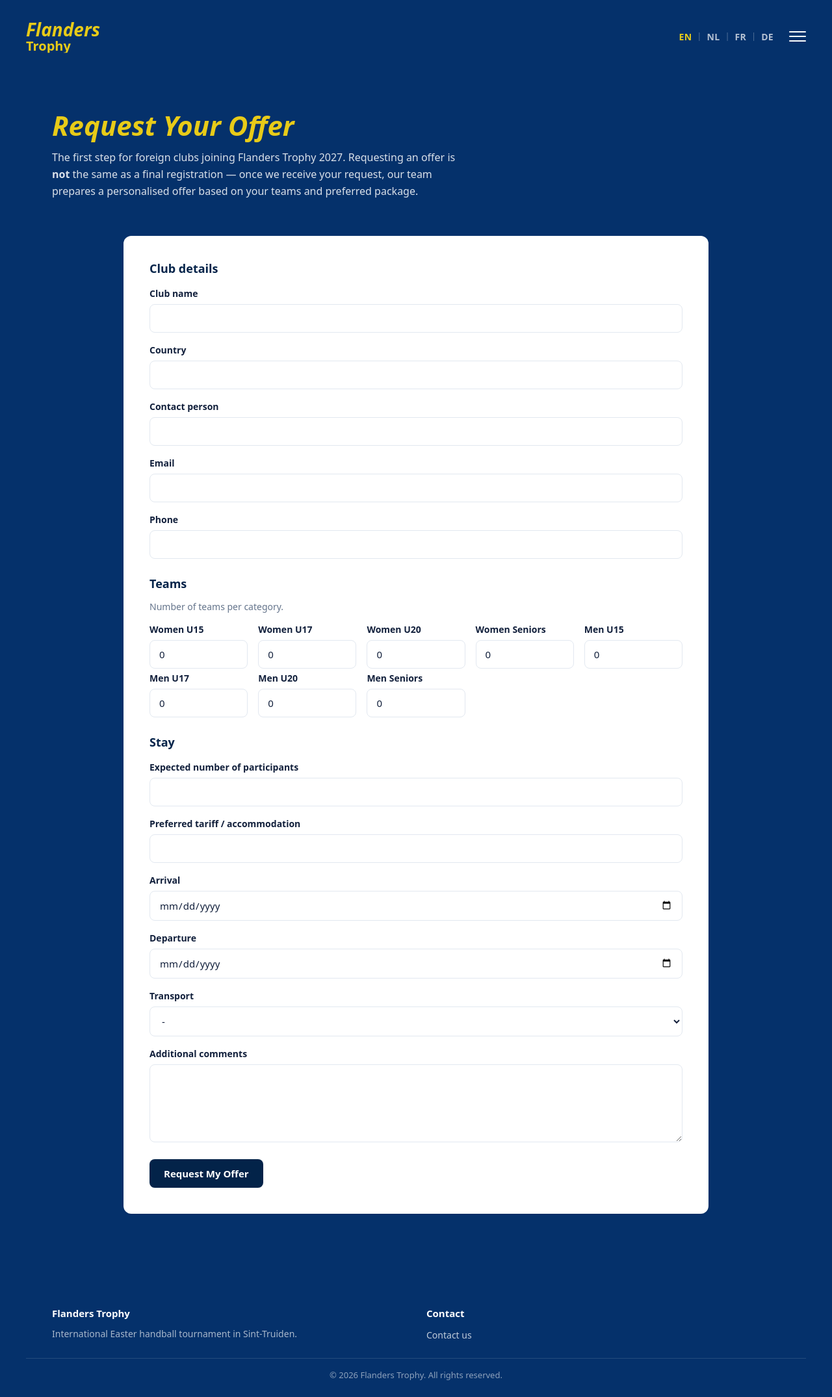
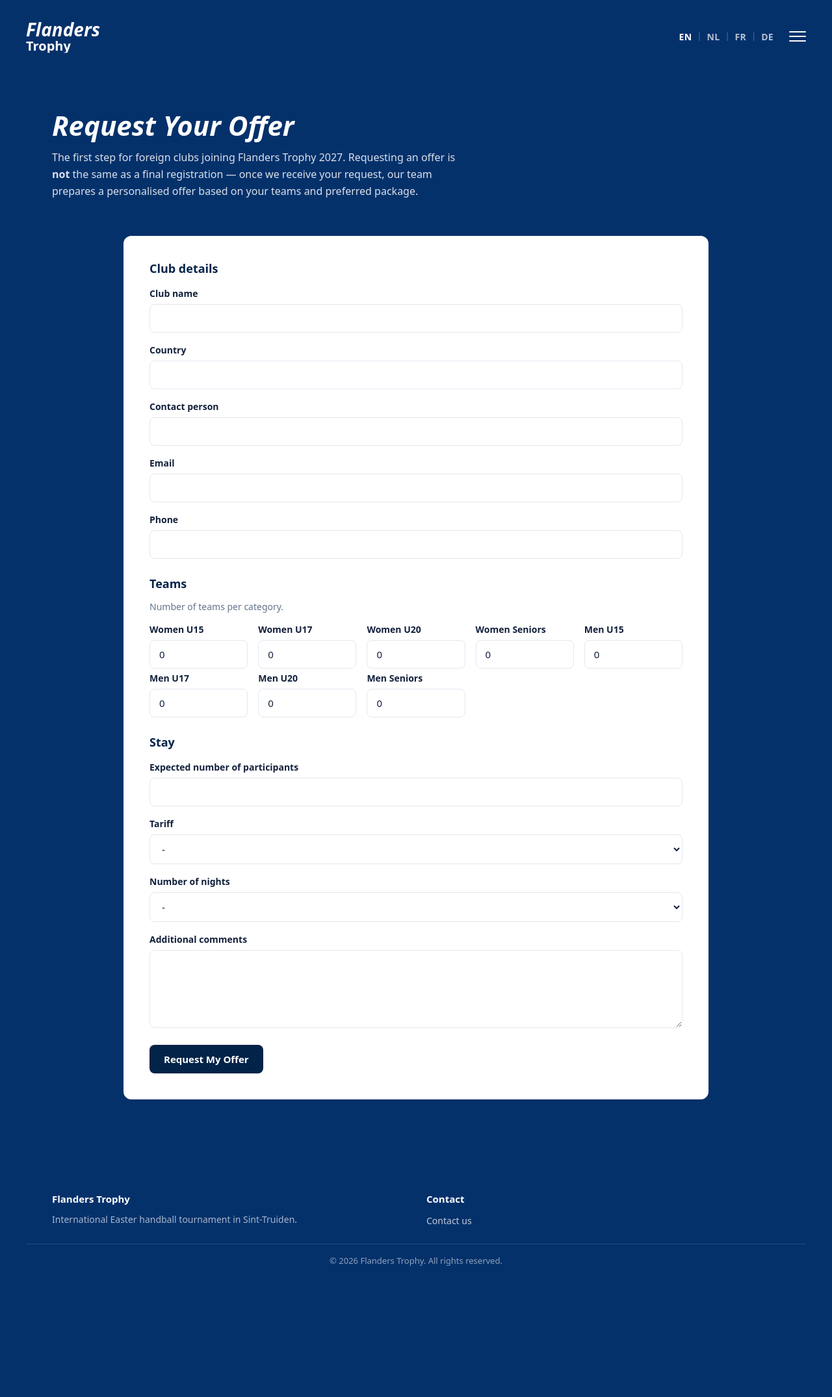
Before and after one commit to Robbokop008/flanders-trophy, a Flask app: page /request-offer in a window 1280 px wide. Shown: the whole page at 65% size. After the commit the page ends 1948 px from the top, so only its background shows below. Run offline with Flask 3, Linux system fonts and the light colour scheme.

Commit message:
Aanpassing offerteaanvraag, automatische vertaling na bewerking, kleurschema aangepast

```diff
--- a/routes/offers.py
+++ b/routes/offers.py
@@ -12,25 +12,14 @@ bevestiging tonen op het scherm - er gaat bewust geen automatische
 bevestigingsmail naar de club zelf (zie module-docstring van send_offer_request_mail).
 """
 
-from datetime import datetime
-
 from flask import Blueprint, render_template, request, current_app
 from flask_babel import gettext as _
 
 from extensions import db, limiter
-from models import OfferRequest, TRANSPORT_CHOICES
+from models import OfferRequest, TARIFF_CHOICES, NIGHTS_CHOICES
 from utils.mail import send_offer_request_mail
 
 offers_bp = Blueprint("offers", __name__)
-
-
-def _parse_date(value):
-    if not value:
-        return None
-    try:
-        return datetime.strptime(value, "%Y-%m-%d").date()
-    except ValueError:
-        return None
 
 
 def _parse_int(value):
@@ -39,6 +28,14 @@ def _parse_int(value):
     except (TypeError, ValueError):
         return 0
     return getal if getal > 0 else 0
+
+
+def _parse_nights(value):
+    try:
+        getal = int(value)
+    except (TypeError, ValueError):
+        return None
+    return getal if getal in dict(NIGHTS_CHOICES) else None
 
 
 def _form_values():
@@ -53,10 +50,8 @@ def _form_values():
         "email": (request.form.get("email") or "").strip(),
         "phone": (request.form.get("phone") or "").strip(),
         "expected_participants_raw": (request.form.get("expected_participants") or "").strip(),
-        "preferred_package": (request.form.get("preferred_package") or "").strip(),
-        "arrival_raw": (request.form.get("arrival") or "").strip(),
-        "departure_raw": (request.form.get("departure") or "").strip(),
-        "transport": request.form.get("transport") or "",
+        "preferred_package": request.form.get("preferred_package") or "",
+        "nights_raw": (request.form.get("nights") or "").strip(),
         "comments": (request.form.get("comments") or "").strip(),
     }
     for veld, _label in OfferRequest.TEAM_FIELDS:
@@ -68,7 +63,9 @@ def _form_values():
 @limiter.limit("5 per minute", methods=["POST"])
 def request_offer():
     if request.method != "POST":
-        return render_template("request_offer.html", transport_choices=TRANSPORT_CHOICES, form=_form_values())
+        return render_template(
+            "request_offer.html", tariff_choices=TARIFF_CHOICES, nights_choices=NIGHTS_CHOICES, form=_form_values()
+        )
 
     form = _form_values()
 
@@ -81,15 +78,16 @@ def request_offer():
         error = _("Please fill in at least one team in at least one category.")
 
     if error:
-        return render_template("request_offer.html", transport_choices=TRANSPORT_CHOICES, form=form, error=error)
+        return render_template(
+            "request_offer.html", tariff_choices=TARIFF_CHOICES, nights_choices=NIGHTS_CHOICES, form=form, error=error
+        )
 
     offer_request = OfferRequest(
         club_name=form["club_name"], country=form["country"],
         contact_person=form["contact_person"], email=form["email"], phone=form["phone"] or None,
         expected_participants=_parse_int(form["expected_participants_raw"]) or None,
-        preferred_package=form["preferred_package"] or None,
-        arrival_date=_parse_date(form["arrival_raw"]), departure_date=_parse_date(form["departure_raw"]),
-        transport=form["transport"] if form["transport"] in TRANSPORT_CHOICES else None,
+        preferred_package=form["preferred_package"] if form["preferred_package"] in TARIFF_CHOICES else None,
+        nights=_parse_nights(form["nights_raw"]),
         comments=form["comments"] or None,
     )
     for veld, _label in OfferRequest.TEAM_FIELDS:
@@ -105,4 +103,7 @@ def request_offer():
         # database) - wel loggen, zelfde patroon als routes/main.contact.
         current_app.logger.error(f"Kon offerteaanvraag-mail niet versturen: {exc}")
 
-    return render_template("request_offer.html", transport_choices=TRANSPORT_CHOICES, form=_form_values(), success=True)
+    return render_template(
+        "request_offer.html", tariff_choices=TARIFF_CHOICES, nights_choices=NIGHTS_CHOICES, form=_form_values(),
+        success=True,
+    )
--- a/static/style.css
+++ b/static/style.css
@@ -7,11 +7,10 @@
    ========================================================= */
 
 :root {
-  /* Blauw/geel - bewust behouden i.a.w. HBST-kleurcodes, logo volgt later */
+  /* Blauw - bewust behouden i.a.w. HBST-kleurcodes, logo volgt later */
   --blue: #05316b;
   --blue-dark: #032349;
   --blue-light: #eaeff6;
-  --yellow: #e8cb18;
 
   /* Text */
   --ink: #12203c;
@@ -137,14 +136,14 @@ main { display: block; flex: 1 0 auto; }
 }
 
 .brand-text-line1 {
-  color: var(--yellow);
+  color: var(--white);
   font-weight: 800;
   font-style: italic;
   font-size: 28px;
 }
 
 .brand-text-line2 {
-  color: var(--yellow);
+  color: var(--white);
   font-weight: 600;
   font-size: 20px;
 }
@@ -958,7 +957,7 @@ body.club-page, body.kalender-page, body.dames-page, body.heren-page, body.jeugd
 
 .club-hero h1 {
   margin: 0;
-  color: var(--yellow);
+  color: var(--white);
   font-weight: 800;
   font-style: italic;
   font-size: 42px;
--- a/templates/admin/navigation.html
+++ b/templates/admin/navigation.html
@@ -7,7 +7,7 @@
   .nav-tree { display: flex; flex-direction: column; gap: 8px; }
   .nav-tree-children { margin: 10px 0 0 32px; padding-left: 16px; border-left: 2px solid var(--border); }
   .nav-item-block { background: var(--white); border: 1px solid var(--border); border-radius: var(--radius-sm); padding: 10px 12px; scroll-margin-top: 20px; }
-  .nav-item-block:target { outline: 2px solid var(--yellow); }
+  .nav-item-block:target { outline: 2px solid var(--white); }
   .nav-item-row { display: flex; align-items: center; gap: 10px; flex-wrap: wrap; }
   .nav-drag-handle { cursor: grab; color: var(--muted); font-size: 18px; user-select: none; }
   .nav-type-badge { font-size: 11px; font-weight: 700; text-transform: uppercase; color: var(--muted); background: var(--blue-light); padding: 2px 8px; border-radius: 20px; }
--- a/templates/admin/page_block_form.html
+++ b/templates/admin/page_block_form.html
@@ -135,7 +135,7 @@
         <div class="block-form-field">
             <label for="style">Kleur</label>
             <select id="style" name="style">
-                <option value="primary" {{ 'selected' if (d.style or 'primary') == 'primary' else '' }}>Opvallend (geel)</option>
+                <option value="primary" {{ 'selected' if (d.style or 'primary') == 'primary' else '' }}>Opvallend (wit)</option>
                 <option value="secondary" {{ 'selected' if d.style == 'secondary' else '' }}>Subtiel</option>
             </select>
         </div>
--- a/templates/request_offer.html
+++ b/templates/request_offer.html
@@ -56,20 +56,19 @@
             <label for="expected_participants">{{ _('Expected number of participants') }}</label>
             <input type="number" min="0" id="expected_participants" name="expected_participants" value="{{ form.expected_participants_raw }}">
 
-            <label for="preferred_package">{{ _('Preferred tariff / accommodation') }}</label>
-            <input type="text" id="preferred_package" name="preferred_package" value="{{ form.preferred_package }}">
+            <label for="preferred_package">{{ _('Tariff') }}</label>
+            <select id="preferred_package" name="preferred_package">
+                <option value="">-</option>
+                {% for choice in tariff_choices %}
+                <option value="{{ choice }}" {% if form.preferred_package == choice %}selected{% endif %}>{{ _(choice) }}</option>
+                {% endfor %}
+            </select>
 
-            <label for="arrival">{{ _('Arrival') }}</label>
-            <input type="date" id="arrival" name="arrival" value="{{ form.arrival_raw }}">
-
-            <label for="departure">{{ _('Departure') }}</label>
-            <input type="date" id="departure" name="departure" value="{{ form.departure_raw }}">
-
-            <label for="transport">{{ _('Transport') }}</label>
-            <select id="transport" name="transport">
+            <label for="nights">{{ _('Number of nights') }}</label>
+            <select id="nights" name="nights">
                 <option value="">-</option>
-                {% for choice in transport_choices %}
-                <option value="{{ choice }}" {% if form.transport == choice %}selected{% endif %}>{{ _(choice|capitalize) }}</option>
+                {% for value, label in nights_choices %}
+                <option value="{{ value }}" {% if form.nights_raw == value|string %}selected{% endif %}>{{ value }}: {{ _(label) }}</option>
                 {% endfor %}
             </select>
 
--- a/utils/mail.py
+++ b/utils/mail.py
@@ -80,10 +80,8 @@ def send_offer_request_mail(offer_request):
 
     Teams: {teams_regel}
     Verwacht aantal deelnemers: {offer_request.expected_participants or '-'}
-    Voorkeur pakket: {offer_request.preferred_package or '-'}
-    Aankomst: {offer_request.arrival_date or '-'}
-    Vertrek: {offer_request.departure_date or '-'}
-    Vervoer: {offer_request.transport or '-'}
+    Tarief: {offer_request.preferred_package or '-'}
+    Aantal nachten: {offer_request.nights or '-'}
 
     Opmerkingen:
     {offer_request.comments or '-'}
```
Also changed, not shown: other parts of static/style.css (+28 -30 lines), models.py (+12 -4 lines), routes/admin.py (+22 -10 lines), scripts/migrate_offer_request_nights.py (added, +53 -0 lines), templates/admin/offer_requests_list.html (+3 -6 lines), utils/i18n.py (+19 -3 lines), translations/de/LC_MESSAGES/messages.po, translations/fr/LC_MESSAGES/messages.po, translations/nl/LC_MESSAGES/messages.po, 4 other files.
